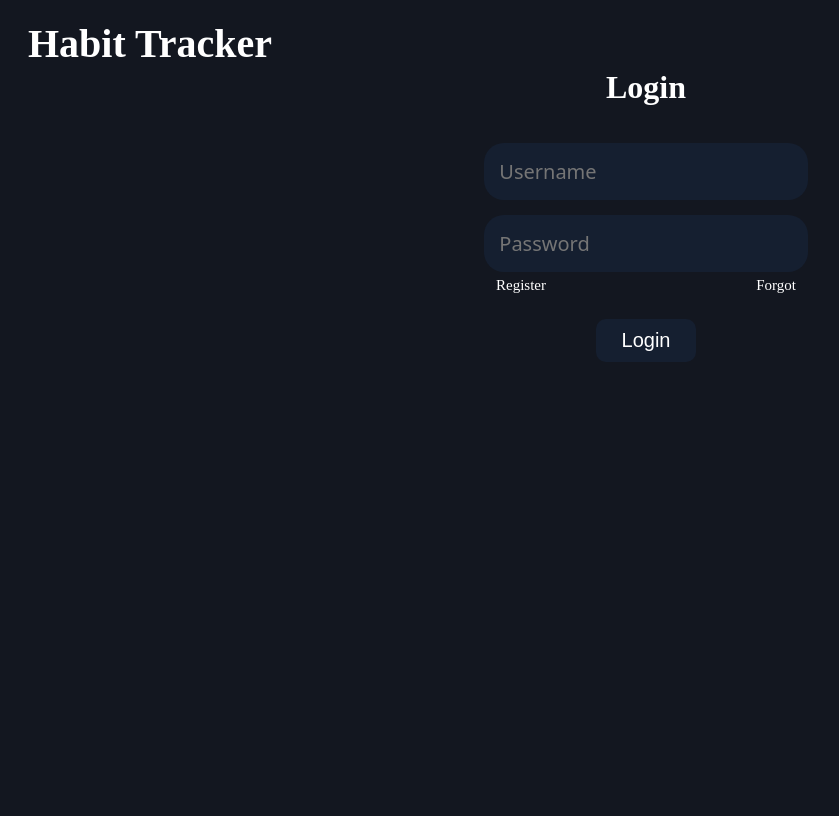
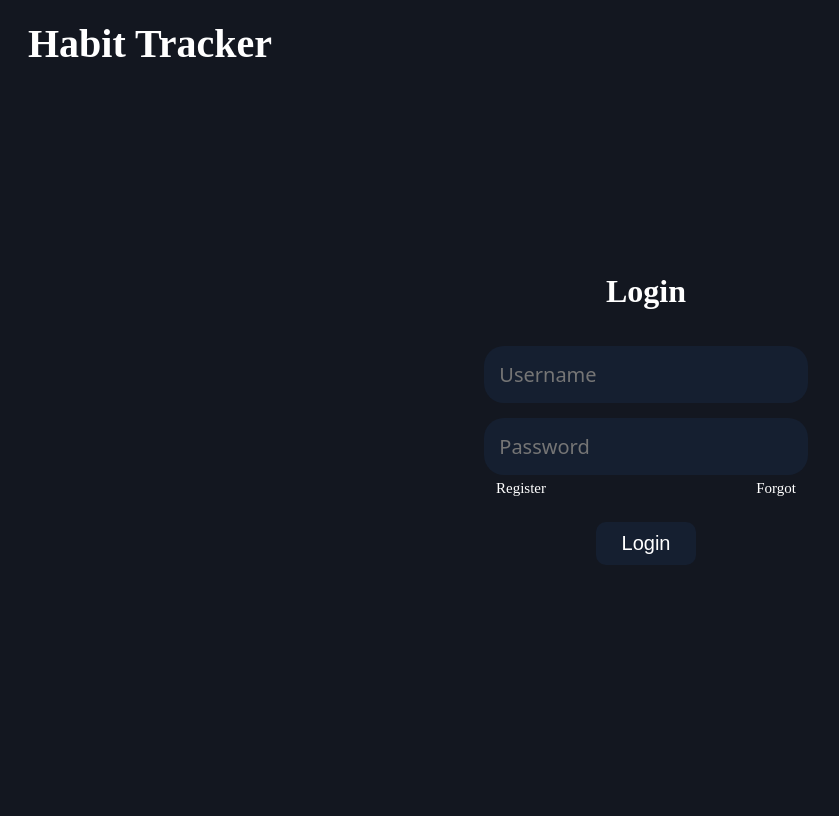
Before and after one commit to ImmatureAI/Habit_Tracker, a Flask app: page / in a window 1280 px wide. Shown: the whole page, without its empty margins (2-841 px from the left). Run offline with Flask 3, Linux system fonts and the light colour scheme.

Commit message:
cosmetic improvements

```diff
--- a/static/style.css
+++ b/static/style.css
@@ -13,6 +13,11 @@ body {
     color: white;
     padding-top: 40px;
     overflow-x: hidden;
+}
+
+.centered_layout {
+    justify-content: center !important;
+    padding-top: 0px !important;
 }
 
 .homeDiv, form {
--- a/templates/index.html
+++ b/templates/index.html
@@ -4,7 +4,7 @@
         <title>Habit Tracker</title>
         <link rel = "stylesheet" href = "../static/style.css">
     </head>
-<body>
+<body class = 'centered_layout'>
 
 <h1 id = "title">Habit Tracker</h1>
 
```
